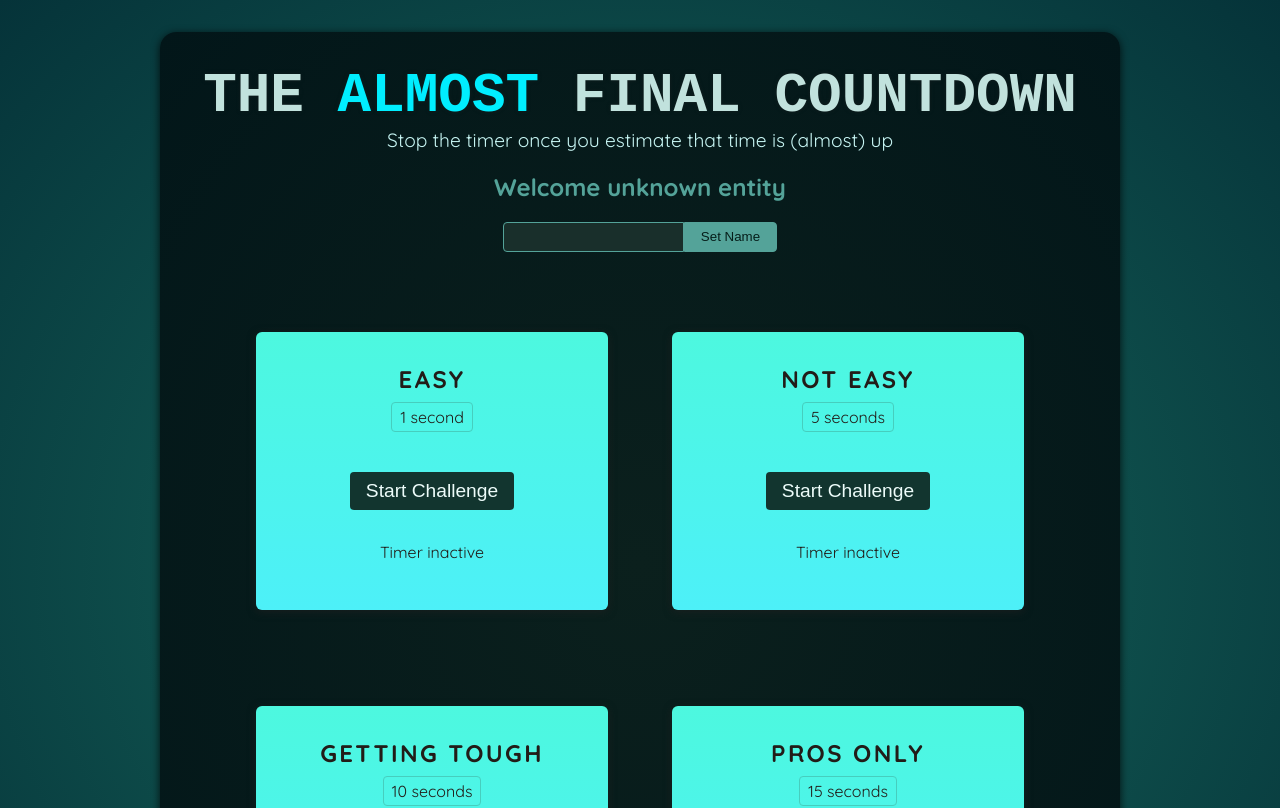
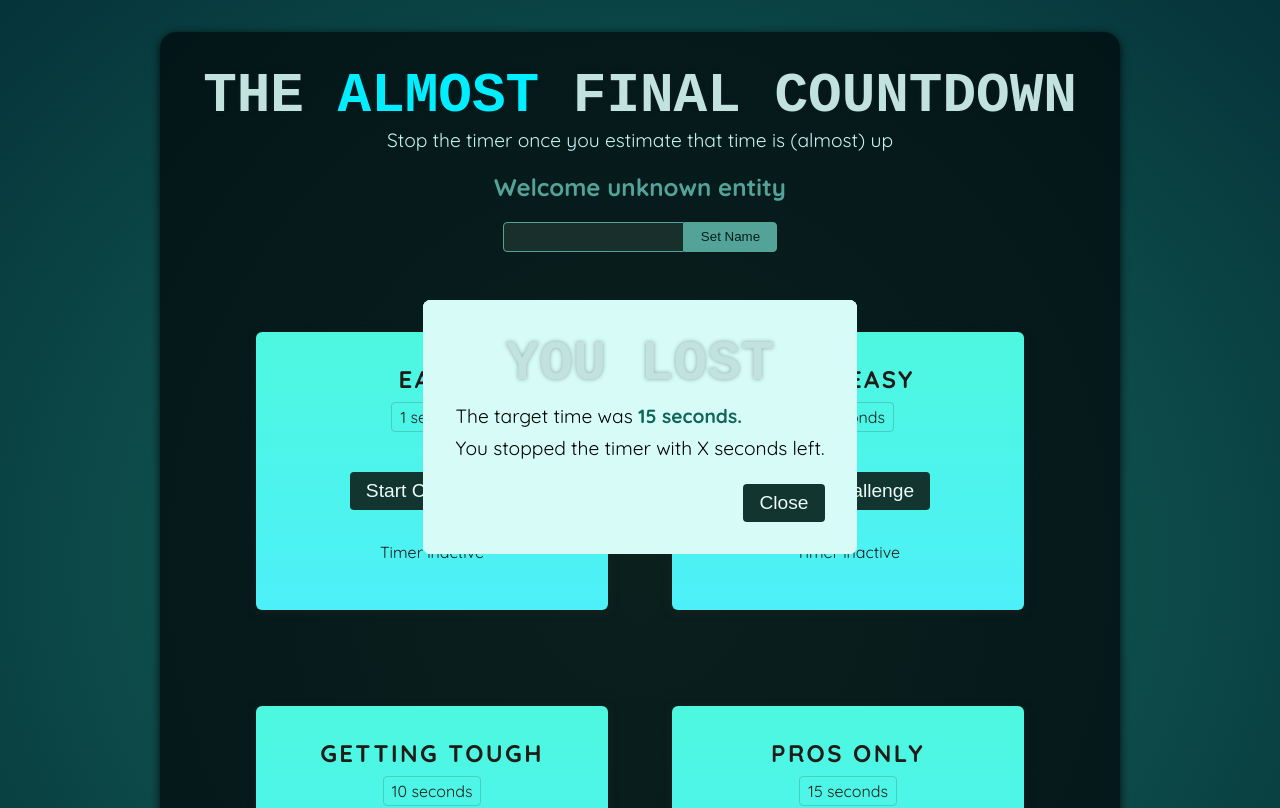
Before and after one commit to delewska/refs-portals-start-react-udemy, a React (Vite) app: page / in a window 1280 px wide. Shown: the top 808 px of the page. Built offline with nearby package versions, Linux system fonts and the light colour scheme; a web font is replaced by a local one.

Commit message:
add ResultModal component to show modal

```diff
--- /dev/null
+++ b/src/components/ResultModal.jsx
@@ -0,0 +1,14 @@
+export default function ResultModal({ result, targetTime }) {
+  return (
+    <dialog className="result-modal" open>
+      <h1>You {result} </h1>
+      <p>
+        The target time was <strong>{targetTime} seconds. </strong>
+      </p>
+      <p>You stopped the timer with X seconds left.</p>
+      <form method="dialog">
+        <button>Close</button>
+      </form>
+    </dialog>
+  );
+}
--- a/src/components/TimerChallenge.jsx
+++ b/src/components/TimerChallenge.jsx
@@ -1,39 +1,43 @@
 import { useState, useRef } from "react";
+import ResultModal from "./ResultModal.jsx";
 
 export default function TimerChallenge({ title, targetTime }) {
   const timer = useRef();
 
-  const [isTimerStarted, setIsTimerStarted] = useState(false);
-  const [isTimerExpired, setIsTimerExpired] = useState(false);
+  const [timerStarted, setTimerStarted] = useState(false);
+  const [timerExpired, setTimerExpired] = useState(false);
 
   const handleStart = () => {
     timer.current = setTimeout(() => {
-      setIsTimerExpired(true);
+      setTimerExpired(true);
     }, targetTime * 1000);
 
-    setIsTimerStarted(true);
+    setTimerStarted(true);
   };
 
   const handleStop = () => {
     clearTimeout(timer.current);
-    setIsTimerStarted(false);
+    setTimerStarted(false);
   };
 
   return (
+    <>
+      {targetTime && <ResultModal targetTime={targetTime} result={"lost"} />}
       <section className="challenge">
         <h2>{title}</h2>
-      {isTimerExpired && <p>You lost!</p>}
+        {timerExpired && <p>You lost!</p>}
         <p className="challenge-time">
           {targetTime} second{targetTime > 1 ? "s" : ""}
         </p>
         <p>
-        <button onClick={isTimerStarted ? handleStop : handleStart}>
-          {isTimerStarted ? "Stop" : "Start"} Challenge
+          <button onClick={timerStarted ? handleStop : handleStart}>
+            {timerStarted ? "Stop" : "Start"} Challenge
           </button>
         </p>
-      <p className={isTimerStarted ? "active" : undefined}>
-        {isTimerStarted ? "Time is running..." : "Timer inactive"}
+        <p className={timerStarted ? "active" : undefined}>
+          {timerStarted ? "Time is running..." : "Timer inactive"}
         </p>
       </section>
+    </>
   );
 }
```
Lines whose indentation alone changed are shown as unchanged.
